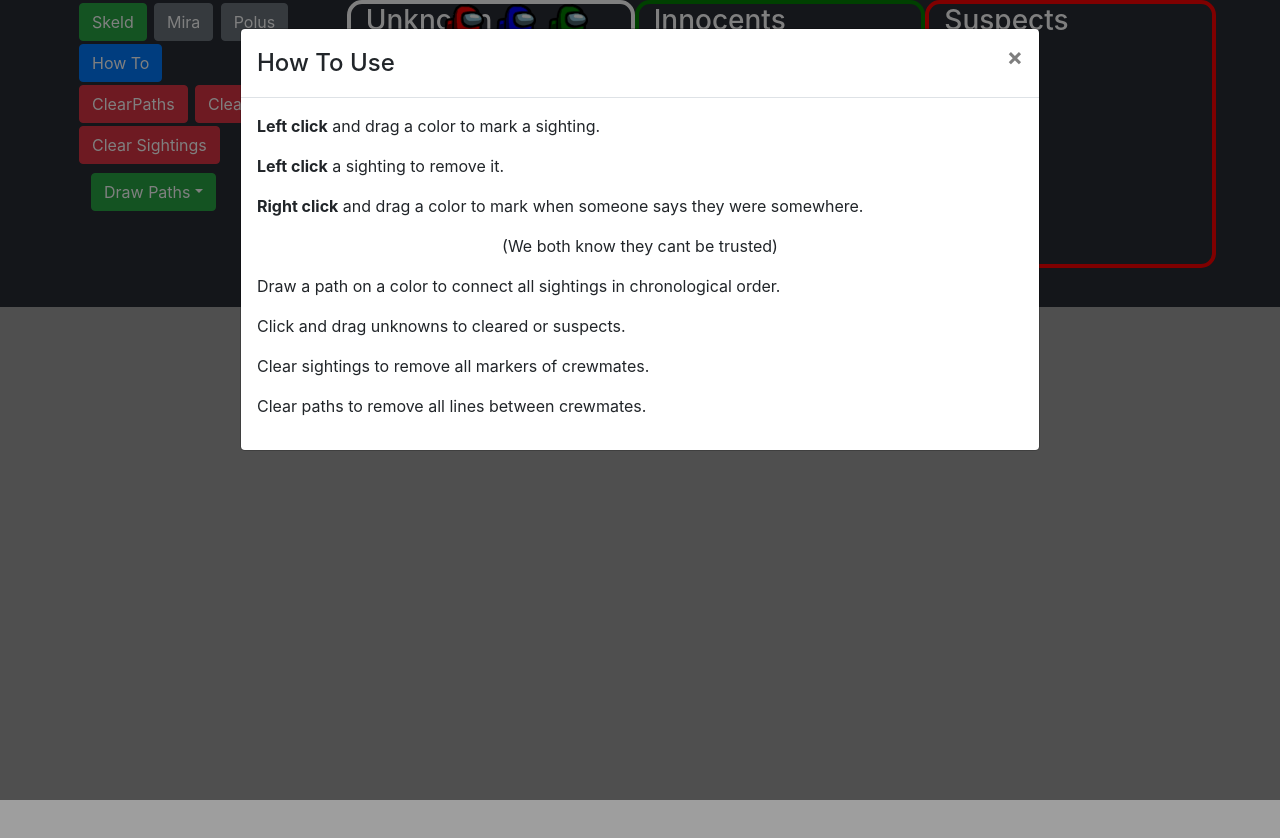
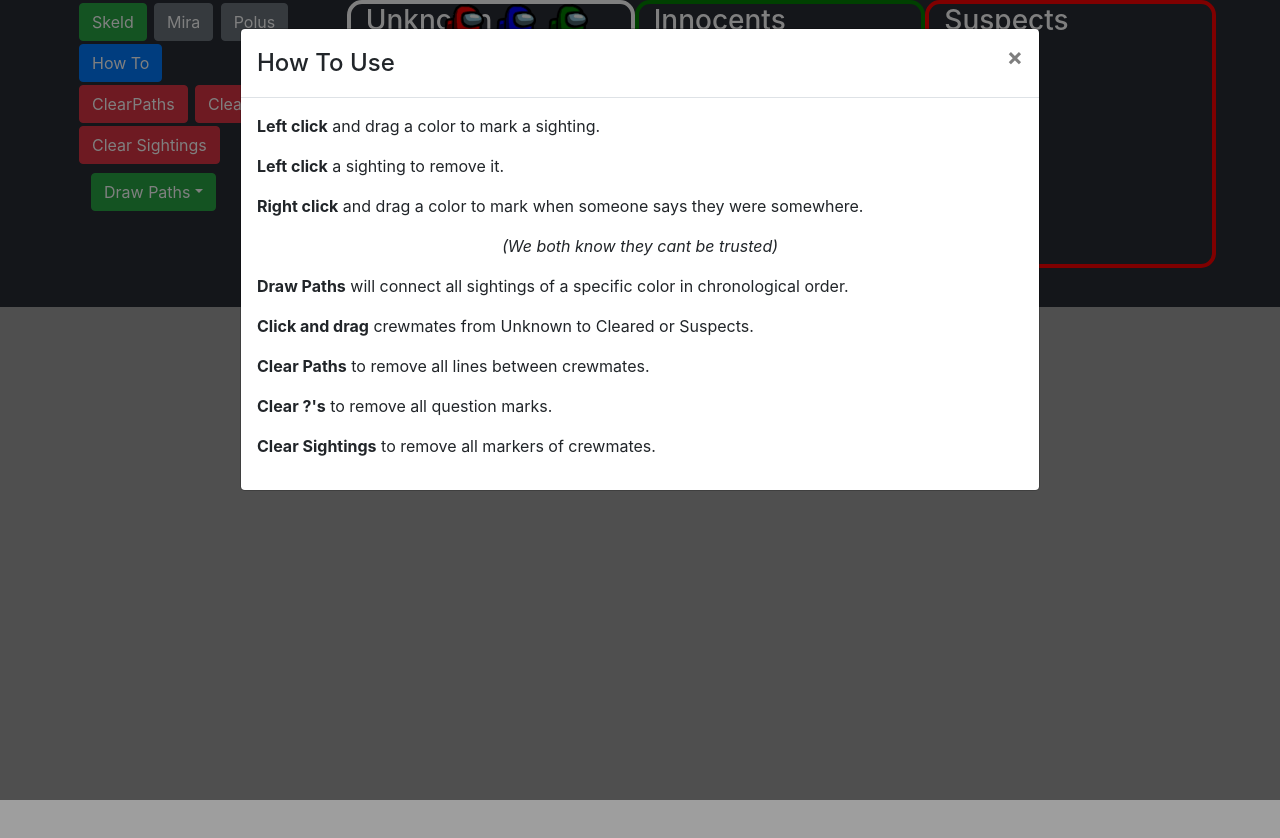
Before and after one commit to squeeton/among-us-detective, a React (Create React App) app: page / in a window 1280 px wide. Both pictures are taken after a click on the button "How To". Shown: the top 838 px of the page. Built offline with nearby package versions, Linux system fonts and the light colour scheme.

Commit message:
version 1.01

```diff
--- a/src/App.js
+++ b/src/App.js
@@ -305,11 +305,12 @@ class App extends React.Component {
             <p><b>Left click</b> and drag a color to mark a sighting.</p>
             <p><b>Left click</b> a sighting to remove it.</p>
             <p><b>Right click</b> and drag a color to mark when someone says they were somewhere.</p>
-            <p style={{ textAlign: 'center' }}> (We both know they cant be trusted)</p>
-            <p>Draw a path on a color to connect all sightings in chronological order.</p>
-            <p>Click and drag unknowns to cleared or suspects.</p>
-            <p>Clear sightings to remove all markers of crewmates.</p>
-            <p>Clear paths to remove all lines between crewmates.</p>
+            <p style={{ textAlign: 'center' }}> <i>(We both know they cant be trusted)</i></p>
+            <p><b>Draw Paths</b> will connect all sightings of a specific color in chronological order.</p>
+            <p><b>Click and drag</b> crewmates from Unknown to Cleared or Suspects.</p>
+            <p><b>Clear Paths</b> to remove all lines between crewmates.</p>
+            <p><b>Clear ?'s</b> to remove all question marks.</p>
+            <p><b>Clear Sightings</b> to remove all markers of crewmates.</p>
 
 
           </Modal.Body>
```
